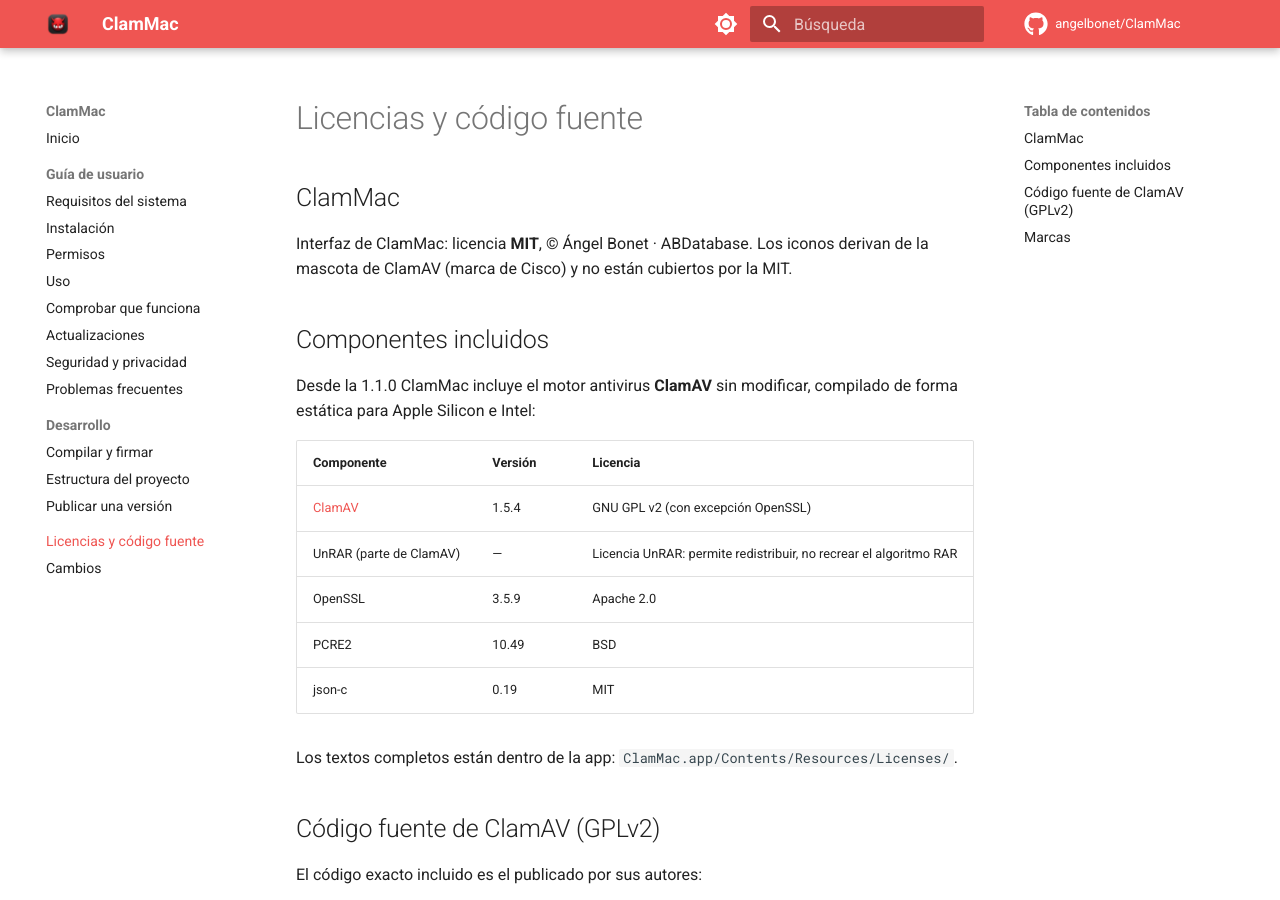
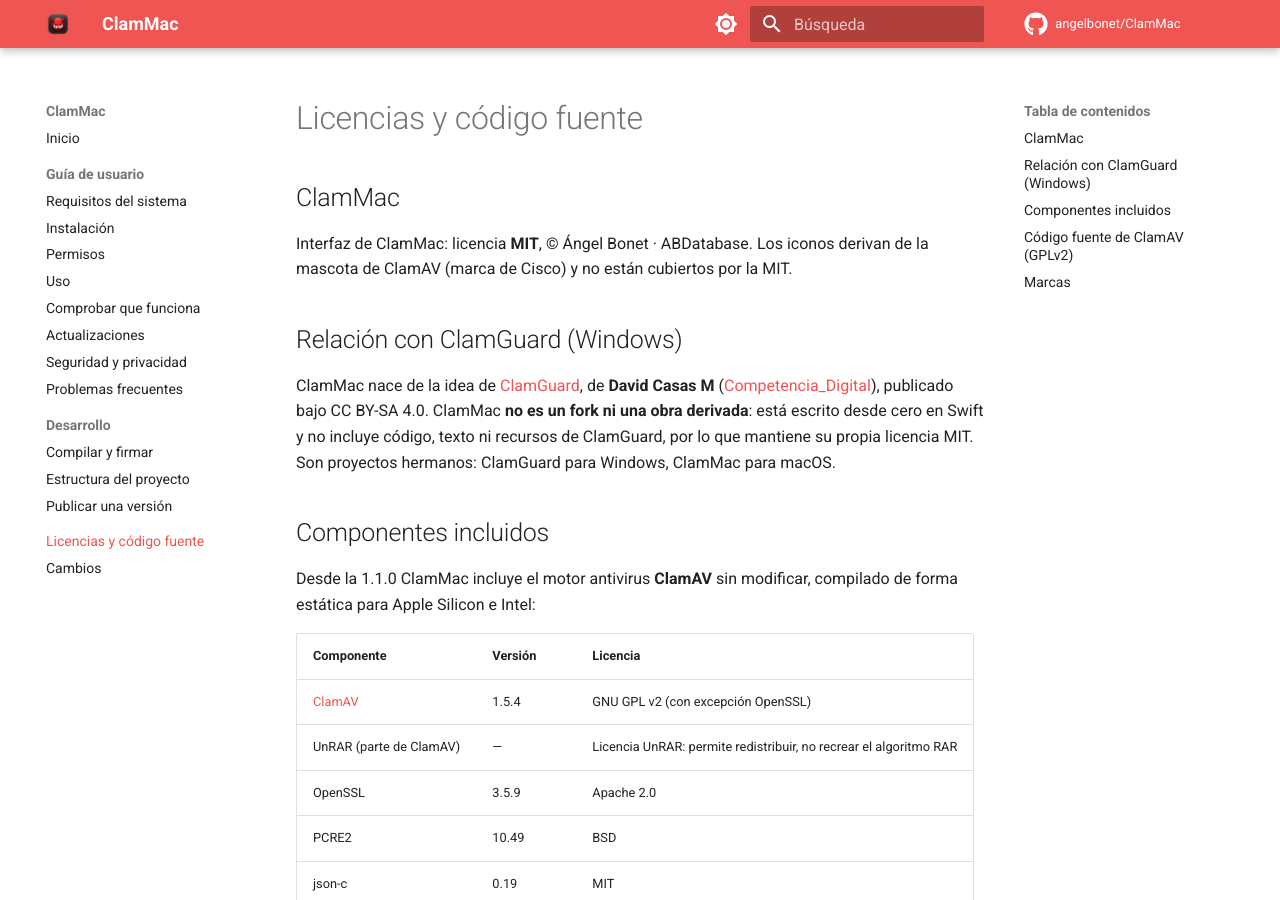
Before and after one commit to angelbonet/ClamMac, an MkDocs documentation site: the page built from docs/licencias.md, in a window 1280 px wide and 900 px high. Built offline with MkDocs 1.6.1 and Material for MkDocs 9.7.7, drawn with Linux system fonts in a browser that asks for light colours; comment, search, counter and statistics services are not loaded.

Commit message:
Docs: reconocer ClamGuard (David Casas M) y enlazar proyectos hermanos
Co-Authored-By: Claude Sonnet 5.5 <noreply@anthropic.com>
Claude-Session: https://claude.ai/code/session_019dgwhHA7E2d2dcnTSsfToF

```diff
--- a/docs/licencias.md
+++ b/docs/licencias.md
@@ -3,6 +3,10 @@
 ## ClamMac
 
 Interfaz de ClamMac: licencia **MIT**, © Ángel Bonet · ABDatabase. Los iconos derivan de la mascota de ClamAV (marca de Cisco) y no están cubiertos por la MIT.
+
+## Relación con ClamGuard (Windows)
+
+ClamMac nace de la idea de [ClamGuard](https://github.com/davidcasascompetenciadigital-prog/ClamGuard), de **David Casas M** ([Competencia_Digital](https://www.youtube.com/@Competencia_Digital)), publicado bajo CC BY-SA 4.0. ClamMac **no es un fork ni una obra derivada**: está escrito desde cero en Swift y no incluye código, texto ni recursos de ClamGuard, por lo que mantiene su propia licencia MIT. Son proyectos hermanos: ClamGuard para Windows, ClamMac para macOS.
 
 ## Componentes incluidos
 
```
Also changed, not shown: README.md (+11 -2 lines), docs/index.md (+1 -1 lines).
